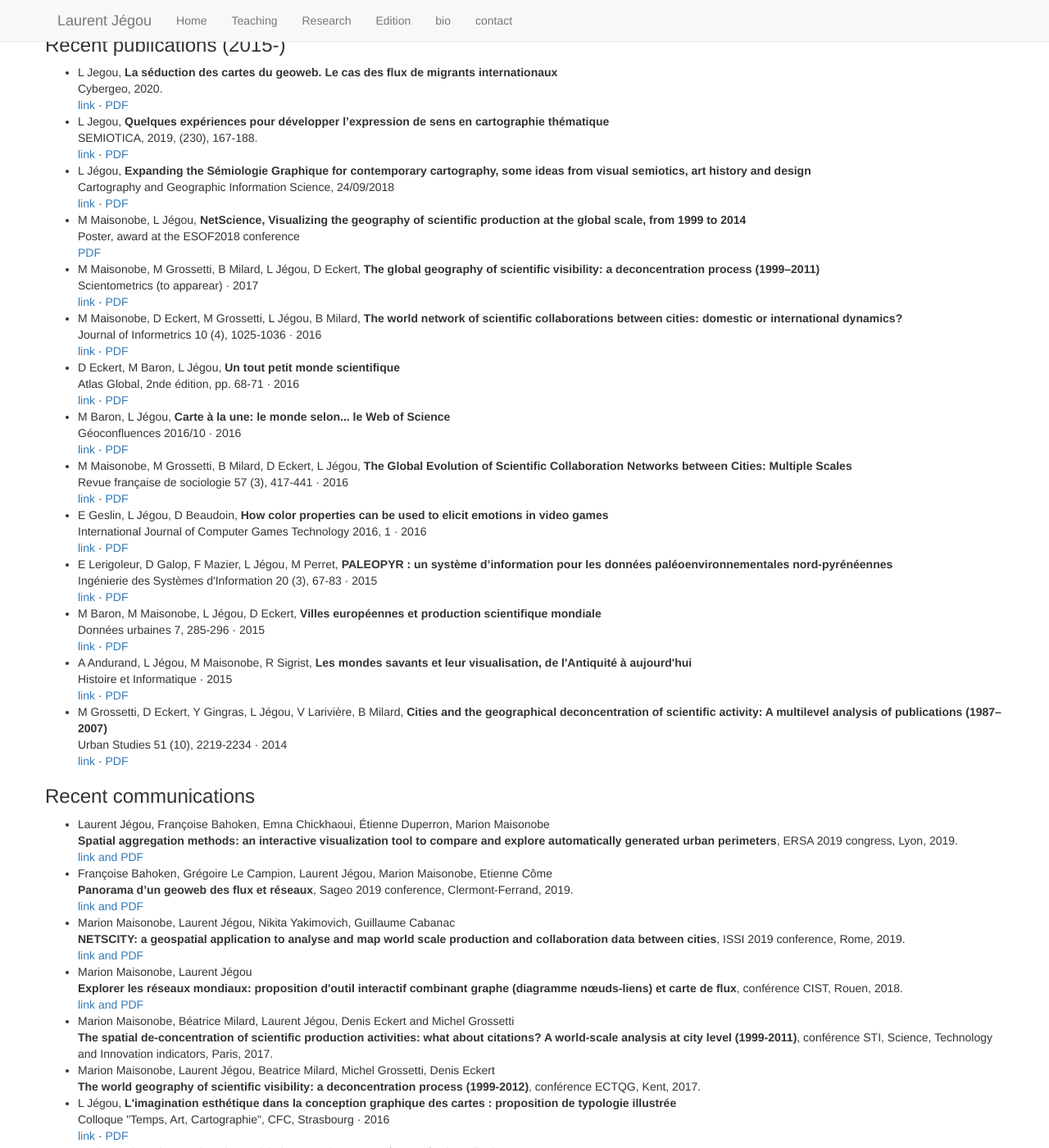
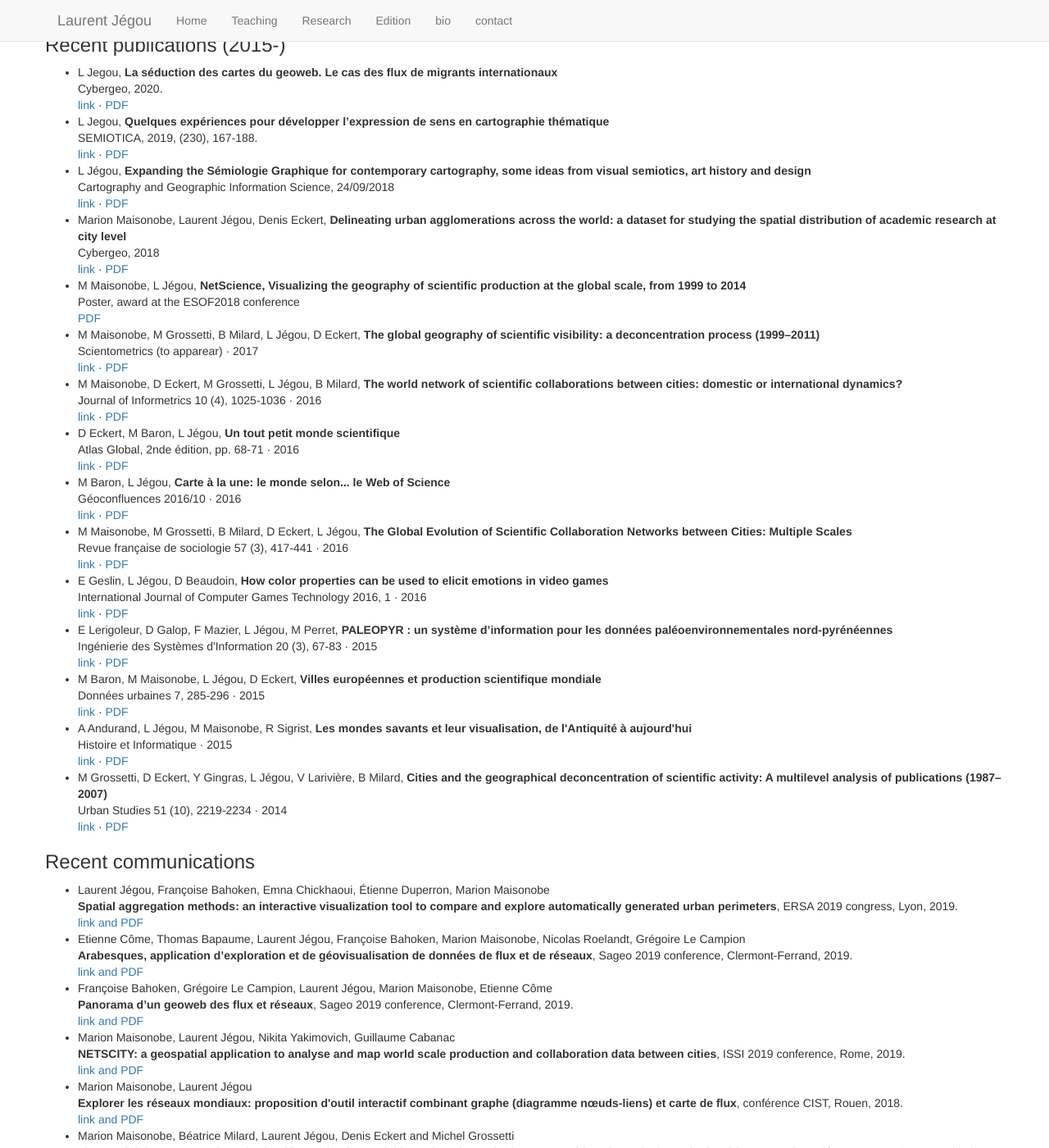
Before and after one commit to ljegou/ljegou.github.io, a Jekyll site: the page research/research.html, which Jekyll copies as it is, in a window 1280 px wide and 1400 px high, scrolled down 264 px. Shown: the whole window at 82% size. Built offline with Jekyll 4.4.1, drawn with Linux system fonts in a browser that asks for light colours.

Commit message:
Update research.html

```diff
--- a/research/research.html
+++ b/research/research.html
@@ -82,6 +82,11 @@
 	    <a href="https://www.tandfonline.com/doi/abs/10.1080/15230406.2018.1513343">link</a>&nbsp;&middot;&nbsp;<a href="https://hal.archives-ouvertes.fr/hal-01873549v1">PDF</a>
     </li>
 
+    <li>Marion Maisonobe, Laurent Jégou, Denis Eckert, <strong>Delineating urban agglomerations across the world: a dataset for studying the spatial distribution of academic research at city level</strong><br/>
+    Cybergeo, 2018<br/>
+	    <a href="https://journals.openedition.org/cybergeo/29637">link</a>&nbsp;&middot;&nbsp;<a href="https://journals.openedition.org/cybergeo/pdf/29637">PDF</a>
+    </li>
+
     <li>M Maisonobe, L Jégou, <strong>NetScience, Visualizing the geography of scientific production at the global scale, from 1999 to 2014</strong><br/>
 	    Poster, award at the ESOF2018 conference<br/>
 	    <a href="https://hal.archives-ouvertes.fr/hal-01873558v1">PDF</a>
@@ -145,6 +150,11 @@
     <li>Laurent Jégou, Françoise Bahoken, Emna Chickhaoui, Étienne Duperron, Marion Maisonobe<br/>
 <strong>Spatial aggregation methods: an interactive visualization tool to compare and explore automatically generated urban perimeters</strong>, ERSA 2019 congress, Lyon, 2019.<br/>
     <a href="https://hal.archives-ouvertes.fr/hal-02301063">link and PDF</a>
+    </li>
+
+    <li>Etienne Côme, Thomas Bapaume, Laurent Jégou, Françoise Bahoken, Marion Maisonobe, Nicolas Roelandt, Grégoire Le Campion<br/>
+<strong>Arabesques, application d’exploration et de géovisualisation de données de flux et de réseaux</strong>, Sageo 2019 conference, Clermont-Ferrand, 2019.<br/>
+    <a href="https://hal.archives-ouvertes.fr/hal-02299349/">link and PDF</a>
     </li>
 
     <li>Françoise Bahoken, Grégoire Le Campion, Laurent Jégou, Marion Maisonobe, Etienne Côme<br/>
```
